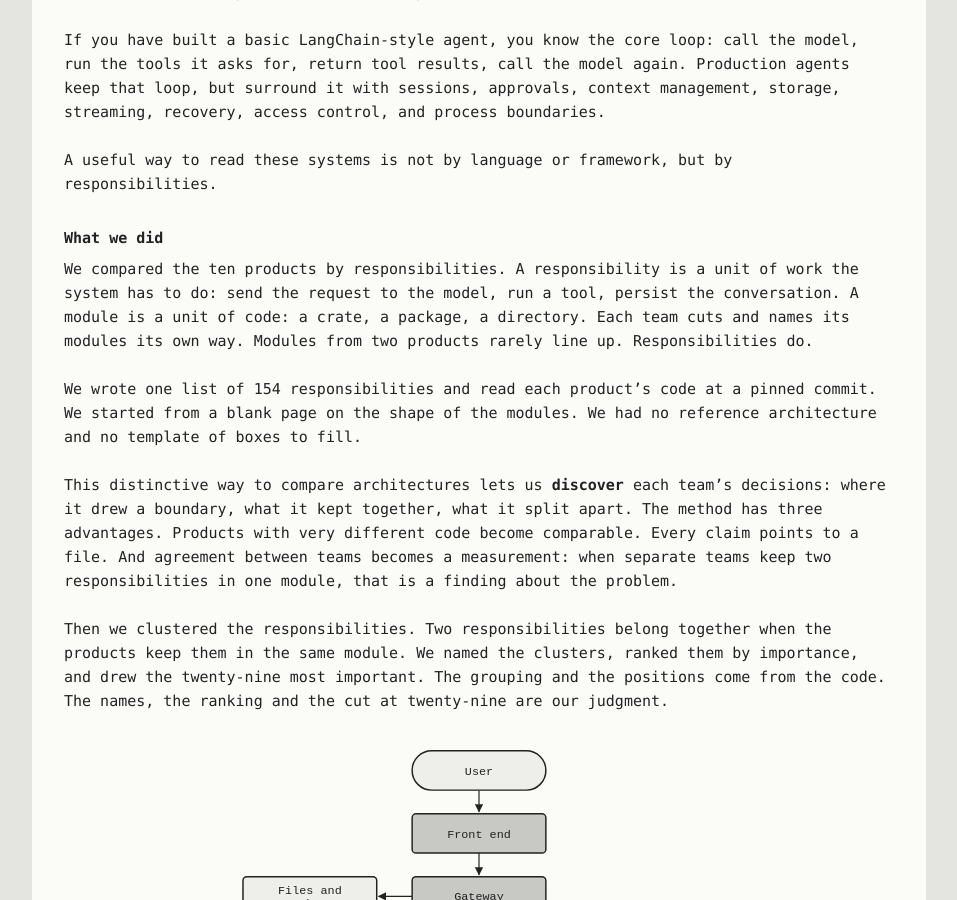
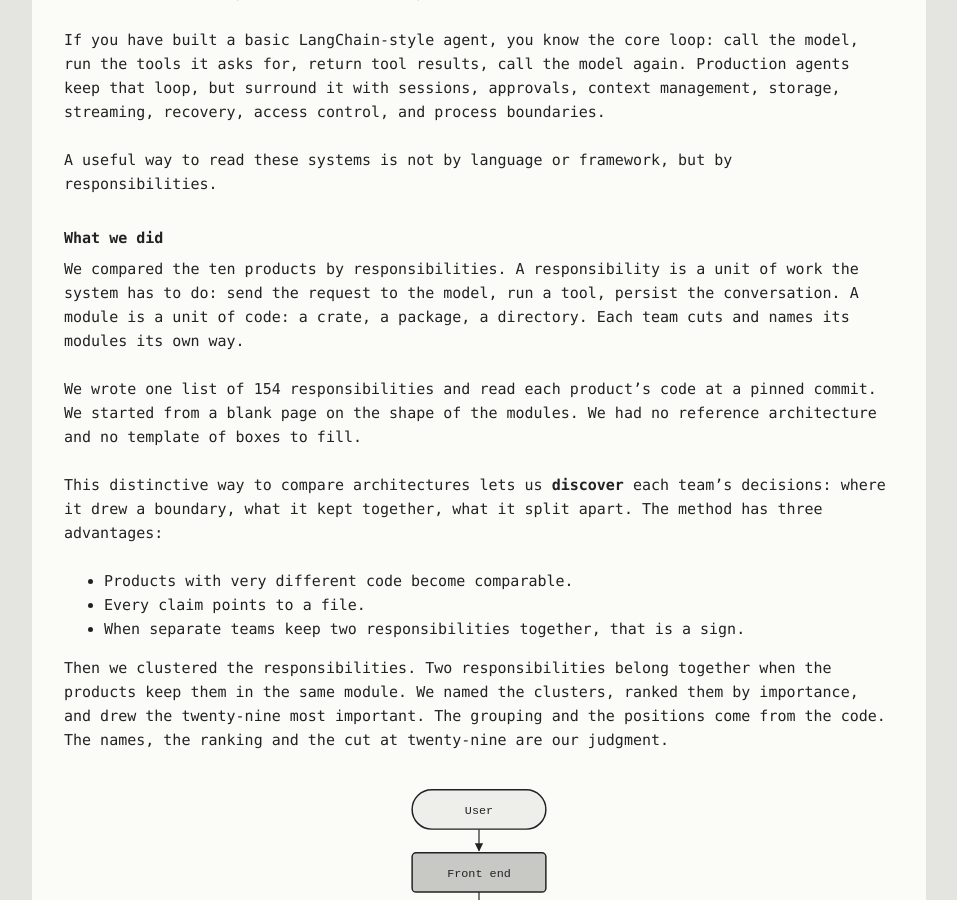
Before and after one commit to the-guish/the-dog-ate-my-typewriter, a Jekyll site: the page built from _posts/2026-11-02-the-common-anatomy-of-open-source-agents.md, in a window 1280 px wide and 900 px high, scrolled down 422 px. Shown: the whole window, without its empty margins (161-1118 px from the left). Built offline with Jekyll 4.4.1, drawn with Linux system fonts in a browser that asks for light colours; our own code applies the rules of GitHub Pages for plain Markdown files.

Commit message:
method
Signed-off-by: Luis Castro <dev@guish.in>

```diff
--- a/_posts/2026-11-02-the-common-anatomy-of-open-source-agents.md
+++ b/_posts/2026-11-02-the-common-anatomy-of-open-source-agents.md
@@ -14,11 +14,14 @@ A useful way to read these systems is not by language or framework, but by respo
 
 ## What we did
 
-We compared the ten products by responsibilities. A responsibility is a unit of work the system has to do: send the request to the model, run a tool, persist the conversation. A module is a unit of code: a crate, a package, a directory. Each team cuts and names its modules its own way. Modules from two products rarely line up. Responsibilities do.
+We compared the ten products by responsibilities. A responsibility is a unit of work the system has to do: send the request to the model, run a tool, persist the conversation. A module is a unit of code: a crate, a package, a directory. Each team cuts and names its modules its own way.
 
 We wrote one list of 154 responsibilities and read each product's code at a pinned commit. We started from a blank page on the shape of the modules. We had no reference architecture and no template of boxes to fill.
 
-This distinctive way to compare architectures lets us __discover__ each team's decisions: where it drew a boundary, what it kept together, what it split apart. The method has three advantages. Products with very different code become comparable. Every claim points to a file. And agreement between teams becomes a measurement: when separate teams keep two responsibilities in one module, that is a finding about the problem.
+This distinctive way to compare architectures lets us __discover__ each team's decisions: where it drew a boundary, what it kept together, what it split apart. The method has three advantages:
+- Products with very different code become comparable.
+- Every claim points to a file.
+- When separate teams keep two responsibilities together, that is a sign.
 
 Then we clustered the responsibilities. Two responsibilities belong together when the products keep them in the same module. We named the clusters, ranked them by importance, and drew the twenty-nine most important. The grouping and the positions come from the code. The names, the ranking and the cut at twenty-nine are our judgment.
 
```
